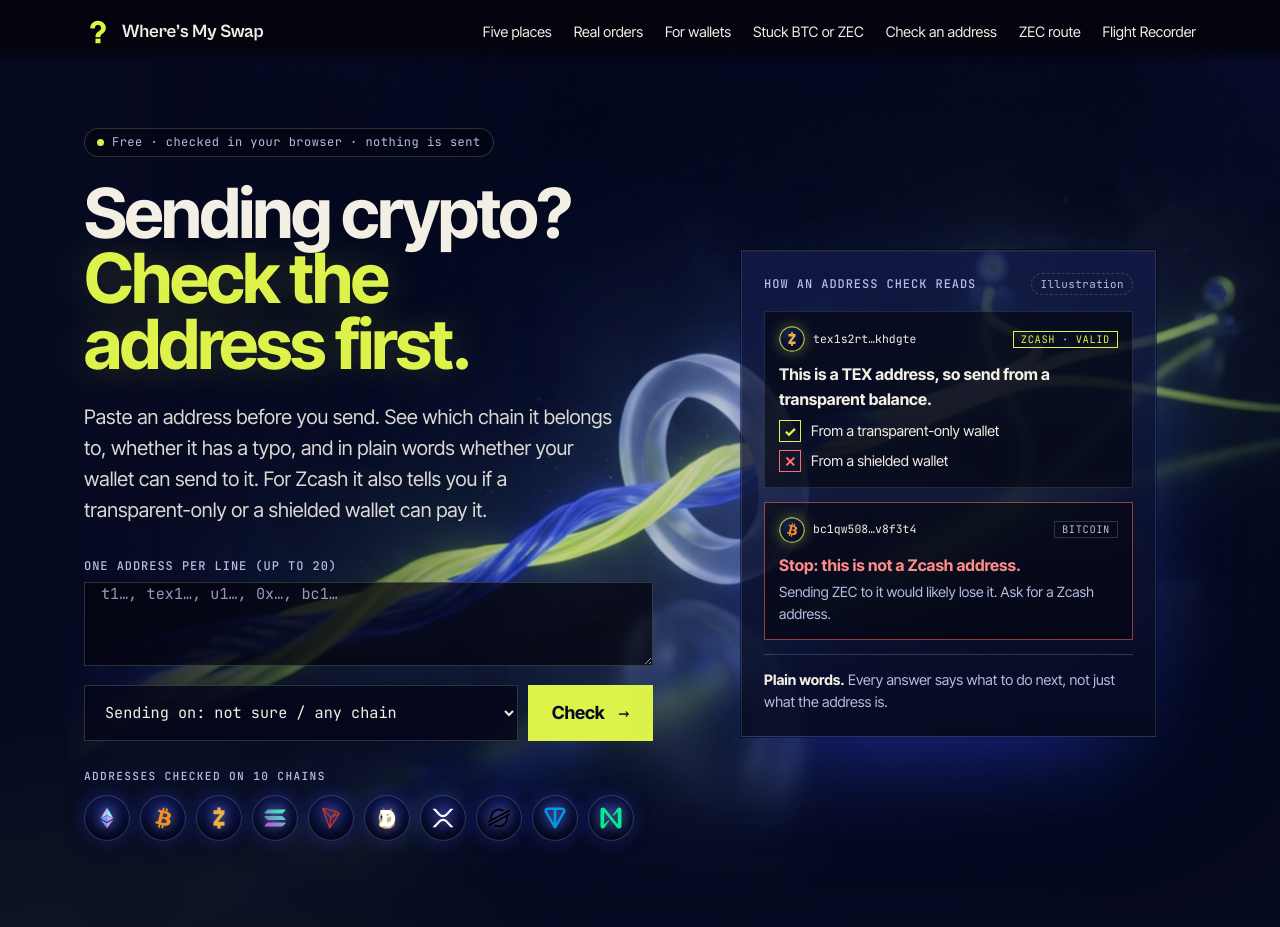
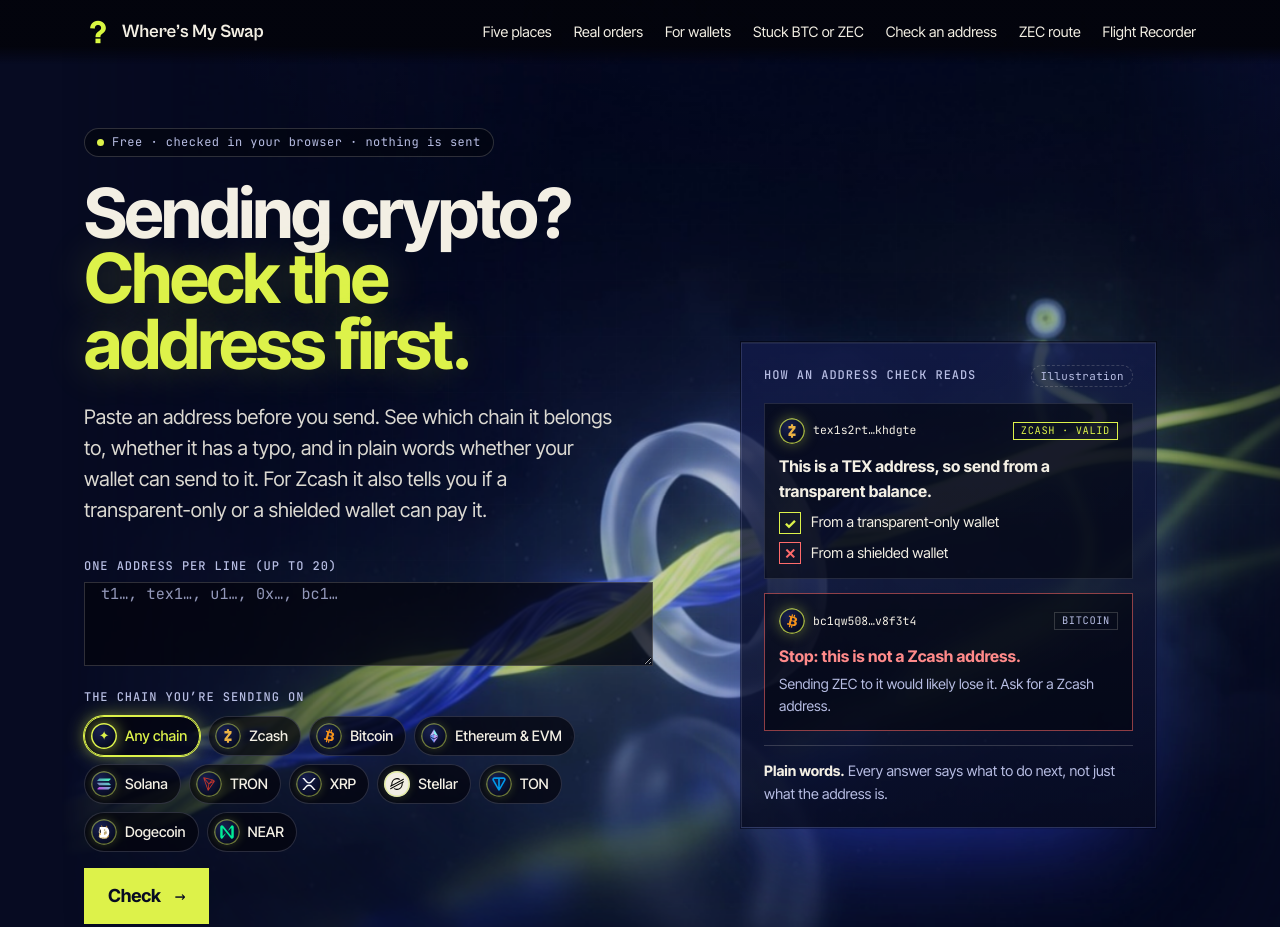
Before and after one commit to cryppit/wheres-my-swap, a website built with Vite: page web/address.html in a window 1280 px wide. Shown: the top 927 px of the page. Built offline with nearby package versions, Linux system fonts and the light colour scheme; a web font is replaced by a local one.

Commit message:
Address check: pick the chain with logo pills instead of a dropdown

```diff
--- a/web/address.html
+++ b/web/address.html
@@ -54,22 +54,23 @@
             <form class="form in in-4" id="form" aria-label="Check addresses">
               <label for="q">One address per line (up to 20)</label>
               <textarea class="input addr-input" id="q" rows="3" autocomplete="off" spellcheck="false" autocapitalize="off" placeholder="t1…, tex1…, u1…, 0x…, bc1…"></textarea>
-              <div class="form-row addr-row">
-                <select class="input addr-hint" id="hint" aria-label="The chain you're sending on">
-                  <option value="">Sending on: not sure / any chain</option>
-                  <option value="zcash">Sending on: Zcash</option>
-                  <option value="bitcoin">Sending on: Bitcoin</option>
-                  <option value="evm">Sending on: Ethereum, Base, Arbitrum, BNB Chain (EVM)</option>
-                  <option value="solana">Sending on: Solana</option>
-                  <option value="tron">Sending on: TRON</option>
-                  <option value="xrp">Sending on: XRP</option>
-                  <option value="stellar">Sending on: Stellar</option>
-                  <option value="ton">Sending on: TON</option>
-                  <option value="dogecoin">Sending on: Dogecoin</option>
-                  <option value="near">Sending on: NEAR</option>
-                </select>
-                <button class="check" id="go" type="submit"><span>Check</span><span class="check-arrow" aria-hidden="true">→</span></button>
-              </div>
+              <fieldset class="chain-pick">
+                <legend>The chain you’re sending on</legend>
+                <div class="cp-row">
+                  <label class="cp"><input type="radio" name="hint" value="" checked /><span class="cp-any" aria-hidden="true">✦</span><span>Any chain</span></label>
+                  <label class="cp"><input type="radio" name="hint" value="zcash" /><img src="/logos/zec.svg" alt="" width="22" height="22" /><span>Zcash</span></label>
+                  <label class="cp"><input type="radio" name="hint" value="bitcoin" /><img src="/logos/btc.svg" alt="" width="22" height="22" /><span>Bitcoin</span></label>
+                  <label class="cp"><input type="radio" name="hint" value="evm" /><img src="/logos/eth.svg" alt="" width="22" height="22" /><span>Ethereum & EVM</span></label>
+                  <label class="cp"><input type="radio" name="hint" value="solana" /><img src="/logos/sol.svg" alt="" width="22" height="22" /><span>Solana</span></label>
+                  <label class="cp"><input type="radio" name="hint" value="tron" /><img src="/logos/tron.svg" alt="" width="22" height="22" /><span>TRON</span></label>
+                  <label class="cp"><input type="radio" name="hint" value="xrp" /><img src="/logos/xrp.svg" alt="" width="22" height="22" /><span>XRP</span></label>
+                  <label class="cp"><input type="radio" name="hint" value="stellar" /><img src="/logos/stellar.svg" alt="" width="22" height="22" /><span>Stellar</span></label>
+                  <label class="cp"><input type="radio" name="hint" value="ton" /><img src="/logos/ton.svg" alt="" width="22" height="22" /><span>TON</span></label>
+                  <label class="cp"><input type="radio" name="hint" value="dogecoin" /><img src="/logos/doge.svg" alt="" width="22" height="22" /><span>Dogecoin</span></label>
+                  <label class="cp"><input type="radio" name="hint" value="near" /><img src="/logos/near.svg" alt="" width="22" height="22" /><span>NEAR</span></label>
+                </div>
+              </fieldset>
+              <button class="check addr-go" id="go" type="submit"><span>Check</span><span class="check-arrow" aria-hidden="true">→</span></button>
             </form>
             <p class="assets-label">Addresses checked on 10 chains</p>
             <ul class="chains" aria-label="Addresses checked on 10 chains">
--- a/web/address.ts
+++ b/web/address.ts
@@ -10,7 +10,6 @@ import { fromHash, goTo } from "./shared.js";
 const $ = <T extends HTMLElement>(id: string): T => document.getElementById(id) as T;
 const form = $<HTMLFormElement>("form");
 const input = $<HTMLTextAreaElement>("q");
-const hint = $<HTMLSelectElement>("hint");
 const out = $<HTMLDivElement>("out");
 
 const MAX = 20;
@@ -41,7 +40,8 @@ function run(text: string): void {
     out.innerHTML = "";
     return;
   }
-  const h = (hint.value || null) as AddressChain | null;
+  const picked = document.querySelector<HTMLInputElement>('input[name="hint"]:checked');
+  const h = (picked?.value || null) as AddressChain | null;
   out.innerHTML = unique.map((a) => card(plainAddress(a, h))).join("") + (lines.length > MAX ? `<p class="note">Only the first ${MAX} addresses were checked.</p>` : "");
 }
 
@@ -50,4 +50,8 @@ form.addEventListener("submit", (ev) => {
   goTo(input.value.trim(), run);
 });
 window.addEventListener("hashchange", () => run(fromHash()));
+// Picking another chain re-checks what is already there.
+form.addEventListener("change", (ev) => {
+  if (ev.target instanceof HTMLInputElement && ev.target.name === "hint" && input.value.trim()) run(input.value);
+});
 if (fromHash()) run(fromHash());
--- a/web/styles.css
+++ b/web/styles.css
@@ -531,3 +531,24 @@ img[src$="linea.svg"], img[src$="zksync.svg"] { background: #f3efe4; border-radi
 @keyframes ill-pulse { 0%, 100% { background: transparent; } 50% { background: color-mix(in srgb, var(--hi) 7%, transparent); } }
 @media (prefers-reduced-motion: reduce) { .hero-still img, .ill-steps li.next { animation: none; } }
 @media (max-width: 560px) { .addr-row .addr-hint { flex: none; height: 56px; width: 100%; } .addr-row .check { width: 100%; justify-content: center; } }
+.hero-short { padding-bottom: 40px; }
+.hero-short .lede { max-width: 60ch; }
+.section-tight { padding-top: 40px; }
+/* The chain picker on /address: glowing logo pills instead of a dropdown */
+.chain-pick { border: 0; padding: 0; margin: 16px 0 0; min-width: 0; }
+.chain-pick legend { padding: 0; margin-bottom: 10px; font: 500 0.75rem/1.4 var(--font-mono); text-transform: uppercase; letter-spacing: 0.08em; color: var(--mist); }
+.cp-row { display: flex; flex-wrap: wrap; gap: 8px; }
+.cp { position: relative; display: inline-flex; align-items: center; gap: 8px; padding: 6px 12px 6px 6px; border: 1px solid #b7bde333; border-radius: 999px; background: #03040cb3; color: var(--bone); font-size: 0.88rem; cursor: pointer; transition: border-color 0.2s, box-shadow 0.2s, transform 0.2s; }
+.cp:hover { border-color: color-mix(in srgb, var(--hi) 55%, transparent); transform: translateY(-1px); }
+.cp input { position: absolute; opacity: 0; pointer-events: none; }
+.cp img, .cp-any { width: 26px; height: 26px; padding: 4px; border-radius: 50%; background: radial-gradient(circle at 35% 30%, #18204f, #070b22 70%); box-shadow: inset 0 0 0 1.5px color-mix(in srgb, var(--hi) 45%, transparent), 0 0 10px color-mix(in srgb, var(--hi) 20%, transparent); }
+.cp-any { display: grid; place-items: center; color: var(--hi); font-size: 0.8rem; }
+.cp:has(input:checked) { border-color: var(--hi); color: var(--hi); box-shadow: 0 0 0 1px var(--hi), 0 0 22px -4px color-mix(in srgb, var(--hi) 70%, transparent); }
+.cp:has(input:checked) img, .cp:has(input:checked) .cp-any { box-shadow: inset 0 0 0 1.5px var(--hi), 0 0 16px color-mix(in srgb, var(--hi) 60%, transparent); }
+.cp:has(input:focus-visible) { outline: 2px solid var(--hi); outline-offset: 2px; }
+.addr-go { margin-top: 16px; }
+@media (max-width: 560px) { .addr-go { width: 100%; justify-content: center; } }
+.form .cp { display: inline-flex; flex-direction: row; margin-bottom: 0; font: 500 0.9rem/1 var(--font-text); text-transform: none; letter-spacing: 0; color: var(--bone); }
+.form .cp:has(input:checked) { color: var(--hi); }
+/* The all-black logos (Stellar, Linea, ZKsync, Aptos, Plasma) sit on a light disc so they show on the dark coins */
+:is(.cp, .chains, .ill-top, .ill-steps) :is(img[src$="/stellar.svg"], img[src$="/linea.svg"], img[src$="/zksync.svg"], img[src$="/aptos.svg"], img[src$="/plasma.svg"]) { background: radial-gradient(circle, #f3efe4 55%, #cfd3e8); }
```
